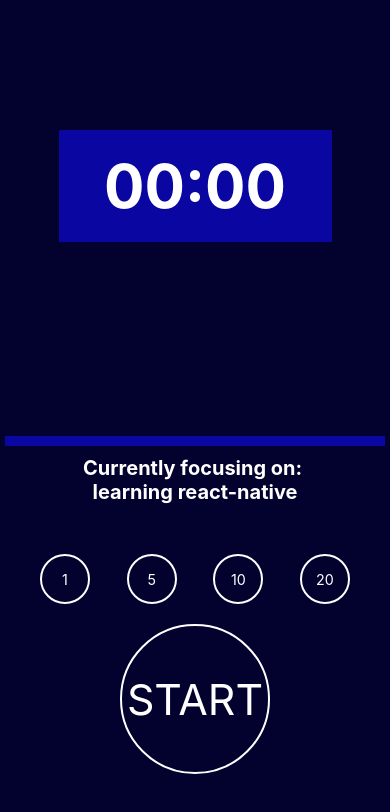
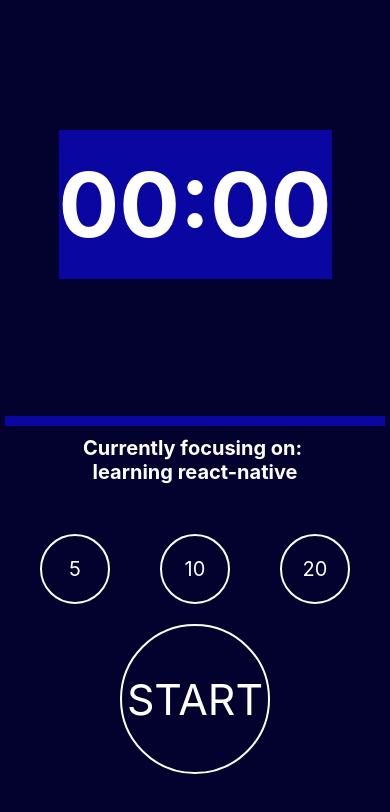
Before and after one commit to PaulOnyekwelu/focusTime-RN, a React Native app: screen / in a window 390 px wide. Shown: the top 812 px of the page. Built offline with nearby package versions, Linux system fonts and the light colour scheme.

Commit message:
code refactoring

```diff
--- a/src/components/Counter.tsx
+++ b/src/components/Counter.tsx
@@ -8,33 +8,33 @@ const formatTime = (time: number) => (time < 10 ? `0${time}` : time);
 const Counter = ({
   minutes,
   isStarted,
-  setIsStarted,
   setProgress,
+  finishReset,
+  shouldReset,
 }: iCounter) => {
   const [milliSec, setMillSec] = useState(0);
-
-  const intervalHandler = (interval: NodeJS.Timeout) => {
-    setMillSec((timer) => {
-      if (timer - 1000 <= 0) {
-        setIsStarted(false);
-        setProgress(0);
-        clearInterval(interval);
-        return 0;
-      } else {
-        setProgress(timer / minutesToMilliSec(minutes));
-        return timer - 1000;
-      }
-    });
-  };
+  let interval: NodeJS.Timeout;
 
   useEffect(() => {
-    setMillSec(minutesToMilliSec(minutes));
-  }, [minutes]);
+    console.log({shouldReset})
+    if (shouldReset) setMillSec(minutesToMilliSec(minutes));
+  }, [minutes, shouldReset]);
 
   useEffect(() => {
-    let interval: NodeJS.Timeout;
     if (isStarted) {
-      interval = setInterval(() => intervalHandler(interval), 1000);
+      interval = setInterval(() => {
+        setMillSec((timer) => {
+          if (timer === 0) {
+            finishReset();
+            clearInterval(interval);
+            return 0;
+          } else {
+            const timeLeft = timer - 1000;
+            setProgress(timeLeft / minutesToMilliSec(minutes));
+            return timeLeft;
+          }
+        });
+      }, 1000);
     }
 
     return () => {
@@ -66,6 +66,6 @@ const styles = StyleSheet.create({
   text: {
     color: "white",
     fontWeight: "bold",
-    fontSize: 60,
+    fontSize: 90,
   },
 });
--- a/src/features/Timer.tsx
+++ b/src/features/Timer.tsx
@@ -8,15 +8,31 @@ import RoundedButton from "../components/RoundedButton";
 const Timer = ({ focusSubject, setFocusSubject }: iTimer) => {
   const [minutes, setMinutes] = useState(0);
   const [isStarted, setIsStarted] = useState(false);
+  const [reset, setReset] = useState(false);
   const [progress, setProgress] = useState(1);
+
+  const changeTime = (min: number) => {
+    setReset(true);
+    setIsStarted(false);
+    setMinutes(min);
+    setProgress(1);
+  };
+
+  const finishReset = () => {
+    setMinutes(0);
+    setIsStarted(false);
+    setProgress(0);
+  };
+
   return (
     <View style={styles.container}>
       <View style={styles.counterSec}>
         <Counter
           minutes={minutes}
           isStarted={isStarted}
-          setIsStarted={setIsStarted}
           setProgress={setProgress}
+          finishReset={finishReset}
+          shouldReset={reset}
         />
       </View>
       <CustomProgressBar progress={progress} />
@@ -26,15 +42,18 @@ const Timer = ({ focusSubject, setFocusSubject }: iTimer) => {
       </View>
       <View style={styles.controlSec}>
         <View style={styles.setTimeSec}>
-          <RoundedButton size={50} title="1" onPress={() => setMinutes(1)} />
-          <RoundedButton size={50} title="5" onPress={() => setMinutes(5)} />
-          <RoundedButton size={50} title="10" onPress={() => setMinutes(10)} />
-          <RoundedButton size={50} title="20" onPress={() => setMinutes(20)} />
+          <RoundedButton size={70} title="5" onPress={() => changeTime(5)} />
+          <RoundedButton size={70} title="10" onPress={() => changeTime(10)} />
+          <RoundedButton size={70} title="20" onPress={() => changeTime(20)} />
         </View>
         <RoundedButton
           size={150}
           title={isStarted ? "PAUSE" : "START"}
-          onPress={() => setIsStarted(!isStarted)}
+          onPress={() => {
+            setReset(false);
+            if (minutes === 0) return;
+            setIsStarted(!isStarted);
+          }}
         />
       </View>
     </View>
--- a/types.ts
+++ b/types.ts
@@ -20,8 +20,9 @@ export interface iTimer {
 export interface iCounter {
   minutes: number;
   isStarted: boolean;
-  setIsStarted: (val: boolean) => void;
-  setProgress: (val: number) => void
+  shouldReset: boolean;
+  setProgress: (val: number) => void;
+  finishReset: () => void
 }
 
 export interface iProgressBar {
```
